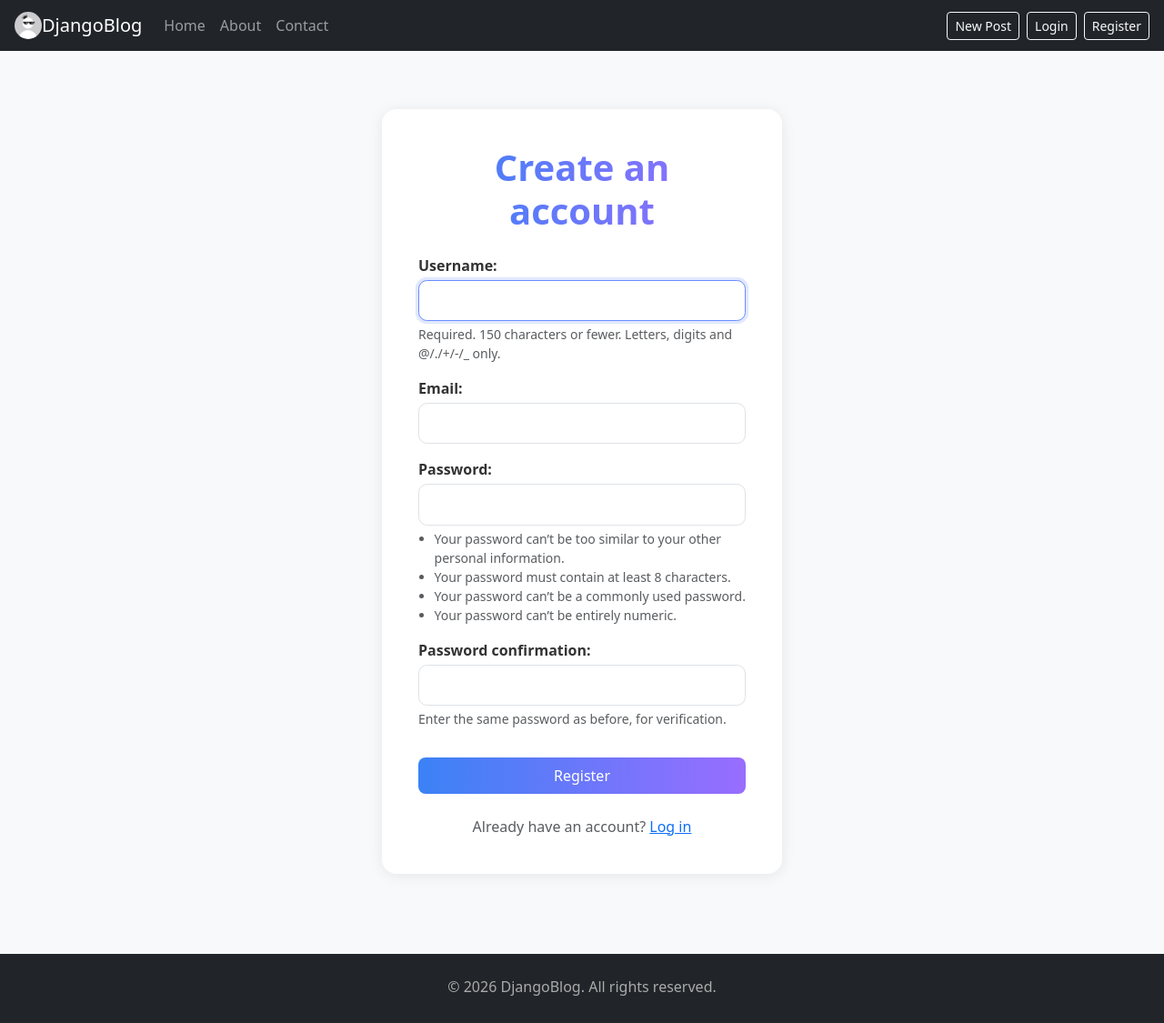
After one commit to Chamathxoxo/Djangoblog, a Django app: page /register/ in a window 1280 px wide. The commit adds this page. Shown: the whole page at 91% size. Run offline with Django 5.2, Linux system fonts and the light colour scheme.

Commit message:
Add login state to navbar with warning popups

```diff
--- a/blog/forms.py
+++ b/blog/forms.py
@@ -1,4 +1,6 @@
 from django import forms
+from django.contrib.auth.forms import UserCreationForm
+from django.contrib.auth.models import User
 from .models import Post
 
 
@@ -37,3 +39,11 @@ class PostForm(forms.ModelForm):
         if title and content and title.lower() in content.lower()[:50]:
             raise forms.ValidationError("Don't repeat the title verbatim at the start of the content.")
         return cleaned_data
+
+
+class RegisterForm(UserCreationForm):
+    email = forms.EmailField(required=True)
+
+    class Meta:
+        model = User
+        fields = ["username", "email", "password1", "password2"]
--- a/blog/static/blog/css/style.css
+++ b/blog/static/blog/css/style.css
@@ -342,3 +342,32 @@ body {
   border-radius: 12px;
   margin-bottom: 24px;
 }
+
+.auth-card {
+    max-width: 440px;
+    margin-left: auto;
+    margin-right: auto;
+}
+
+.auth-card input[type="text"],
+.auth-card input[type="email"],
+.auth-card input[type="password"] {
+    display: block;
+    width: 100%;
+    padding: 0.6rem 0.9rem;
+    border: 1px solid #dee2e6;
+    border-radius: 0.6rem;
+    background: #fff;
+    font-size: 1rem;
+}
+
+.auth-card input:focus {
+    outline: none;
+    border-color: #6c8cff;
+    box-shadow: 0 0 0 0.2rem rgba(108, 140, 255, 0.2);
+}
+
+.auth-card .form-text ul {
+    padding-left: 1.1rem;
+    margin-bottom: 0;
+}
--- a/blog/templates/blog/base.html
+++ b/blog/templates/blog/base.html
@@ -21,7 +21,18 @@
             <a class="nav-link" href="{% url 'about' %}">About</a>
             <a class="nav-link" href="{% url 'contact' %}">Contact</a>
         </div>
-        <a class="btn btn-outline-light btn-sm ms-auto" href="{% url 'post_create' %}">New Post</a>
+
+        <div class="ms-auto d-flex align-items-center gap-2">
+            {% if request.user.is_authenticated %}
+                <a class="btn btn-outline-light btn-sm" href="{% url 'post_create' %}">New Post</a>
+                <span class="text-white ms-2">Hi, {{ request.user.username }}</span>
+                <button type="button" class="btn btn-outline-light btn-sm" data-bs-toggle="modal" data-bs-target="#logoutModal">Logout</button>
+            {% else %}
+                <button type="button" class="btn btn-outline-light btn-sm" data-bs-toggle="modal" data-bs-target="#loginRequiredModal" data-message="Please log in to create a new post.">New Post</button>
+                <a class="btn btn-outline-light btn-sm" href="{% url 'login' %}">Login</a>
+                <a class="btn btn-outline-light btn-sm" href="{% url 'register' %}">Register</a>
+            {% endif %}
+        </div>
     </nav>
 
     <div class="container mt-4 flex-grow-1">
@@ -32,6 +43,40 @@
         <p class="mb-1">&copy; 2026 DjangoBlog. All rights reserved.</p>
     </footer>
 
+    {% if request.user.is_authenticated %}
+    <div class="modal fade" id="logoutModal" tabindex="-1" aria-labelledby="logoutModalLabel" aria-hidden="true">
+        <div class="modal-dialog modal-dialog-centered">
+            <div class="modal-content border-0 shadow-lg" style="border-radius: 1rem;">
+                <div class="modal-body text-center p-4">
+                    <h5 class="modal-title mb-2" id="logoutModalLabel">Log out?</h5>
+                    <p class="text-muted mb-4">Are you sure you want to log out of your account?</p>
+                    <form method="post" action="{% url 'logout' %}" class="d-flex justify-content-center gap-2">
+                        {% csrf_token %}
+                        <button type="button" class="btn btn-light px-4" data-bs-dismiss="modal">Cancel</button>
+                        <button type="submit" class="btn btn-danger px-4">Log out</button>
+                    </form>
+                </div>
+            </div>
+        </div>
+    </div>
+    {% else %}
+    <div class="modal fade" id="loginRequiredModal" tabindex="-1" aria-labelledby="loginRequiredLabel" aria-hidden="true">
+        <div class="modal-dialog modal-dialog-centered">
+            <div class="modal-content border-0 shadow-lg" style="border-radius: 1rem;">
+                <div class="modal-body text-center p-4">
+                    <h5 class="modal-title mb-2" id="loginRequiredLabel">Login required</h5>
+                    <p class="text-muted mb-4" id="loginRequiredMessage">Please log in to continue.</p>
+                    <div class="d-flex justify-content-center gap-2">
+                        <button type="button" class="btn btn-light px-4" data-bs-dismiss="modal">Cancel</button>
+                        <a href="{% url 'login' %}?next={{ request.path }}" class="btn btn-primary px-4">Log in</a>
+                    </div>
+                </div>
+            </div>
+        </div>
+    </div>
+    {% endif %}
+
+    <script src="https://cdn.jsdelivr.net/npm/bootstrap@5.3.3/dist/js/bootstrap.bundle.min.js"></script>
     <script>
         window.addEventListener("scroll", function () {
             const nav = document.querySelector(".navbar");
@@ -41,6 +86,14 @@
                 nav.classList.remove("scrolled");
             }
         });
+
+        const loginModal = document.getElementById("loginRequiredModal");
+        if (loginModal) {
+            loginModal.addEventListener("show.bs.modal", function (event) {
+                const message = event.relatedTarget.getAttribute("data-message");
+                document.getElementById("loginRequiredMessage").textContent = message;
+            });
+        }
     </script>
 </body>
 </html>
--- /dev/null
+++ b/blog/templates/blog/register.html
@@ -0,0 +1,34 @@
+{% extends "blog/base.html" %}
+{% block title %}Register{% endblock %}
+{% block content %}
+<div class="post-form-wrapper">
+  <div class="post-form-card auth-card">
+    <h1 class="post-form-title text-center">Create an account</h1>
+
+    {% if form.non_field_errors %}
+      <div class="alert alert-danger">{{ form.non_field_errors|striptags }}</div>
+    {% endif %}
+
+    <form method="post">
+      {% csrf_token %}
+      {% for field in form %}
+        <div class="mb-3">
+          {{ field.label_tag }}
+          {{ field }}
+          {% if field.help_text %}
+            <div class="form-text small">{{ field.help_text|safe }}</div>
+          {% endif %}
+          {% if field.errors %}
+            <div class="text-danger small">{{ field.errors|striptags }}</div>
+          {% endif %}
+        </div>
+      {% endfor %}
+      <button type="submit" class="btn btn-primary w-100 mt-3">Register</button>
+    </form>
+
+    <p class="text-center text-muted mt-4 mb-0">
+      Already have an account? <a href="{% url 'login' %}">Log in</a>
+    </p>
+  </div>
+</div>
+{% endblock %}
--- a/blog/urls.py
+++ b/blog/urls.py
@@ -2,11 +2,12 @@ from django.urls import path
 from .views import (
     PostListView, PostDetailView, PostCreateView,
     PostUpdateView, PostDeleteView, CategoryPostListView,
-    about, contact
+    RegisterView, about, contact
 )
 
 urlpatterns = [
     path("", PostListView.as_view(), name="home"),
+    path("register/", RegisterView.as_view(), name="register"),
     path("posts/new/", PostCreateView.as_view(), name="post_create"),
     path("posts/<slug:slug>/edit/", PostUpdateView.as_view(), name="post_edit"),
     path("posts/<slug:slug>/delete/", PostDeleteView.as_view(), name="post_delete"),
--- a/blog/views.py
+++ b/blog/views.py
@@ -4,6 +4,10 @@ from django.views.generic.edit import CreateView, UpdateView, DeleteView
 from django.urls import reverse_lazy
 from .models import Post, Category
 from .forms import PostForm
+from django.contrib.auth import login
+from django.views.generic.edit import CreateView
+from .forms import PostForm, RegisterForm
+from django.contrib.auth.mixins import LoginRequiredMixin
 
 HOME_TITLE = "DjangoBlog Homepage"
 
@@ -48,8 +52,18 @@ class CategoryPostListView(ListView):
         context["categories"] = Category.objects.all()
         return context
 
+class RegisterView(CreateView):
+    form_class = RegisterForm
+    template_name = "blog/register.html"
+    success_url = "/"
 
-class PostCreateView(CreateView):
+    def form_valid(self, form):
+        response = super().form_valid(form)
+        login(self.request, self.object)
+        return response
+
+
+class PostCreateView(LoginRequiredMixin, CreateView):
     model = Post
     form_class = PostForm
     template_name = "blog/post_form.html"
@@ -58,7 +72,7 @@ class PostCreateView(CreateView):
         return reverse_lazy("post_detail", kwargs={"slug": self.object.slug})
 
 
-class PostUpdateView(UpdateView):
+class PostUpdateView(LoginRequiredMixin, UpdateView):
     model = Post
     form_class = PostForm
     template_name = "blog/post_form.html"
@@ -67,7 +81,7 @@ class PostUpdateView(UpdateView):
         return reverse_lazy("post_detail", kwargs={"slug": self.object.slug})
 
 
-class PostDeleteView(DeleteView):
+class PostDeleteView(LoginRequiredMixin, DeleteView):
     model = Post
     template_name = "blog/post_confirm_delete.html"
     success_url = reverse_lazy("home")
--- a/config/urls.py
+++ b/config/urls.py
@@ -1,13 +1,16 @@
+from django.contrib import admin
+from django.urls import path, include
 from django.conf import settings
 from django.conf.urls.static import static
-from django.contrib import admin
-from django.urls import path, include
+from django.contrib.auth import views as auth_views
 import debug_toolbar
 
 urlpatterns = [
     path("admin/", admin.site.urls),
+    path("login/", auth_views.LoginView.as_view(template_name="blog/login.html"), name="login"),
+    path("logout/", auth_views.LogoutView.as_view(next_page="home"), name="logout"),
     path("", include("blog.urls")),
-    path("__debug__/", include("debug_toolbar.urls")),
+    path("__debug__/", include(debug_toolbar.urls)),
 ]
 
 if settings.DEBUG:
```
Also changed, not shown: blog/templates/blog/login.html (added, +31 -0 lines), blog/templates/blog/post_detail.html (+8 -3 lines), config/settings.py (+6 -1 lines), django_image.png (added).
